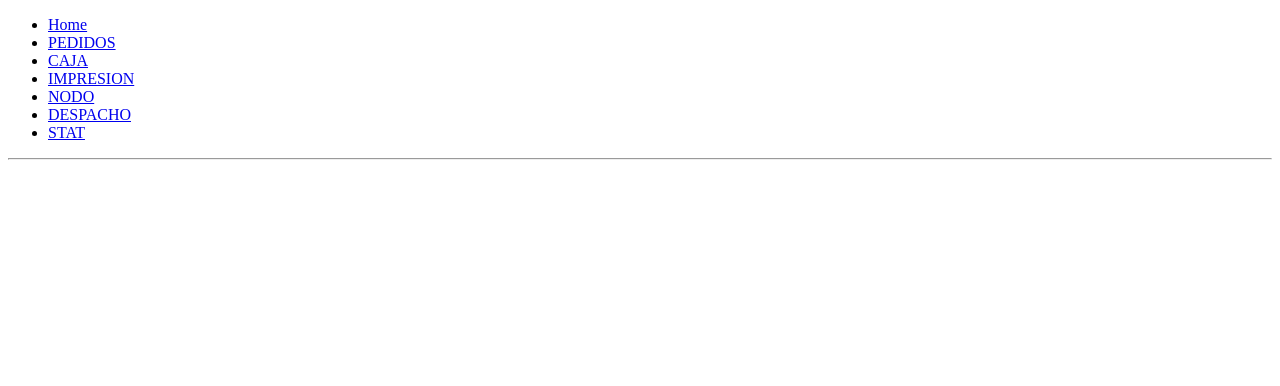
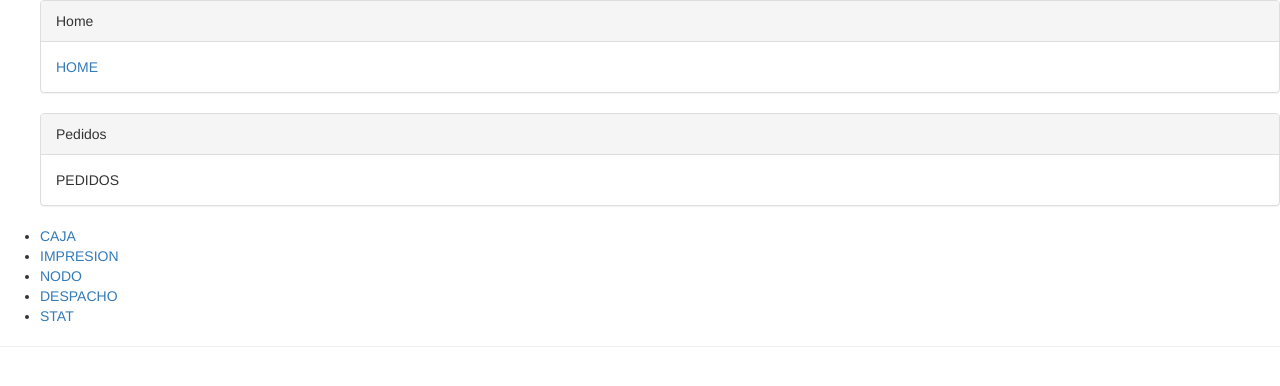
Before and after one commit to IrvinSanchez14/nuevoPventa, a React (Create React App) app in the folder frontend/: page /STAT in a window 1280 px wide. Shown: the top 386 px of the page. Built offline with nearby package versions, Linux system fonts and the light colour scheme; what redux-immutable would draw is missing.

Commit message:
creare route an boxes

```diff
--- a/frontend/package.json
+++ b/frontend/package.json
@@ -3,6 +3,7 @@
   "version": "0.1.0",
   "private": true,
   "dependencies": {
+    "radium": "0.24.1",
     "react": "^16.6.3",
     "react-dom": "^16.6.3",
     "react-scripts": "2.1.1",
--- a/frontend/public/index.html
+++ b/frontend/public/index.html
@@ -3,6 +3,7 @@
   <head>
     <meta charset="utf-8">
     <link rel="shortcut icon" href="%PUBLIC_URL%/favicon.ico">
+    <link rel="stylesheet" href="https://maxcdn.bootstrapcdn.com/bootstrap/3.3.7/css/bootstrap.min.css">
     <meta name="viewport" content="width=device-width, initial-scale=1, shrink-to-fit=no">
     <meta name="theme-color" content="#000000">
     <!--
--- /dev/null
+++ b/frontend/src/components/box/index.js
@@ -0,0 +1,52 @@
+import React from 'react';
+import PropTypes from 'prop-types';
+import Radium from 'radium';
+
+const styles = {
+  boxDefault: {
+    borderColor: '#ddd',
+  },
+  boxHead: {
+    color: '#333',
+    backgroundColor: '#f5f5f5',
+    borderColor: '#ddd',
+  },
+  boxBody: {
+    padding: '15px',
+  }
+}
+
+export class Box extends React.Component {
+
+  render(){
+    const box = (
+      <div
+        id="box-default"
+        className="panel panel-default"
+      >
+        <div
+          id="box-head"
+          className="panel-heading"
+        >
+          {this.props.headTitle}
+        </div>
+        <div
+          id="box-body"
+          className="panel-body"
+          onClick={this.props.onClick}
+        >
+          {this.props.text}
+        </div>
+      </div>
+    );
+    return box;
+  }
+}
+
+Box.propTypes = {
+  headTitle: PropTypes.string.isRequired,
+  text: PropTypes.string.isRequired,
+  onClick: PropTypes.func,
+}
+
+export default Radium(Box);
--- a/frontend/src/containers/App/index.js
+++ b/frontend/src/containers/App/index.js
@@ -1,17 +1,29 @@
 import React from "react";
 import { BrowserRouter as Router, Route, Link } from "react-router-dom";
+import Box from '../../components/box';
 
-function Raiz() {
+export class Raiz extends React.Component {
+
+prueba = (e) => {
+  e.preventDefault();
+  window.location.href = "/"
+}
+
+render () {
   return (
     <Router>
       <div>
         <ul>
-          <li>
-            <Link to="/">Home</Link>
-          </li>
-          <li>
-            <Link to="/PEDIDOS">PEDIDOS</Link>
-          </li>
+          <Link to="/">
+            <Box
+              headTitle="Home"
+              text="HOME"
+            />
+          </Link>
+            <Box
+              headTitle="Pedidos"
+              text="PEDIDOS"
+            />
           <li>
             <Link to="/CAJA">CAJA</Link>
           </li>
@@ -40,7 +52,8 @@ function Raiz() {
         <Route path="/STAT"  />
       </div>
     </Router>
-  );
+    );
+  }
 }
 
 export default Raiz;
```
Also changed, not shown: 1 other file (tests, documents, lock files or other folders).
